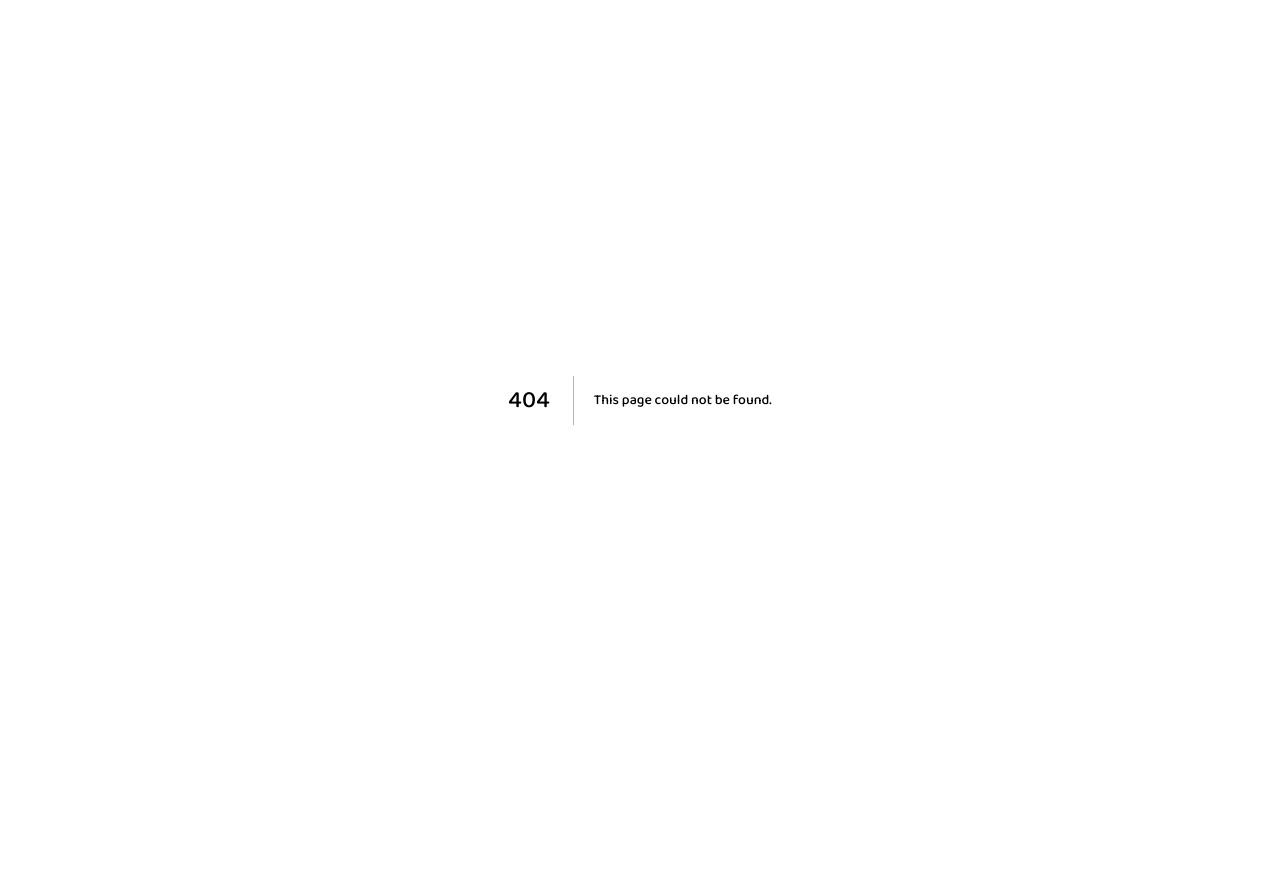
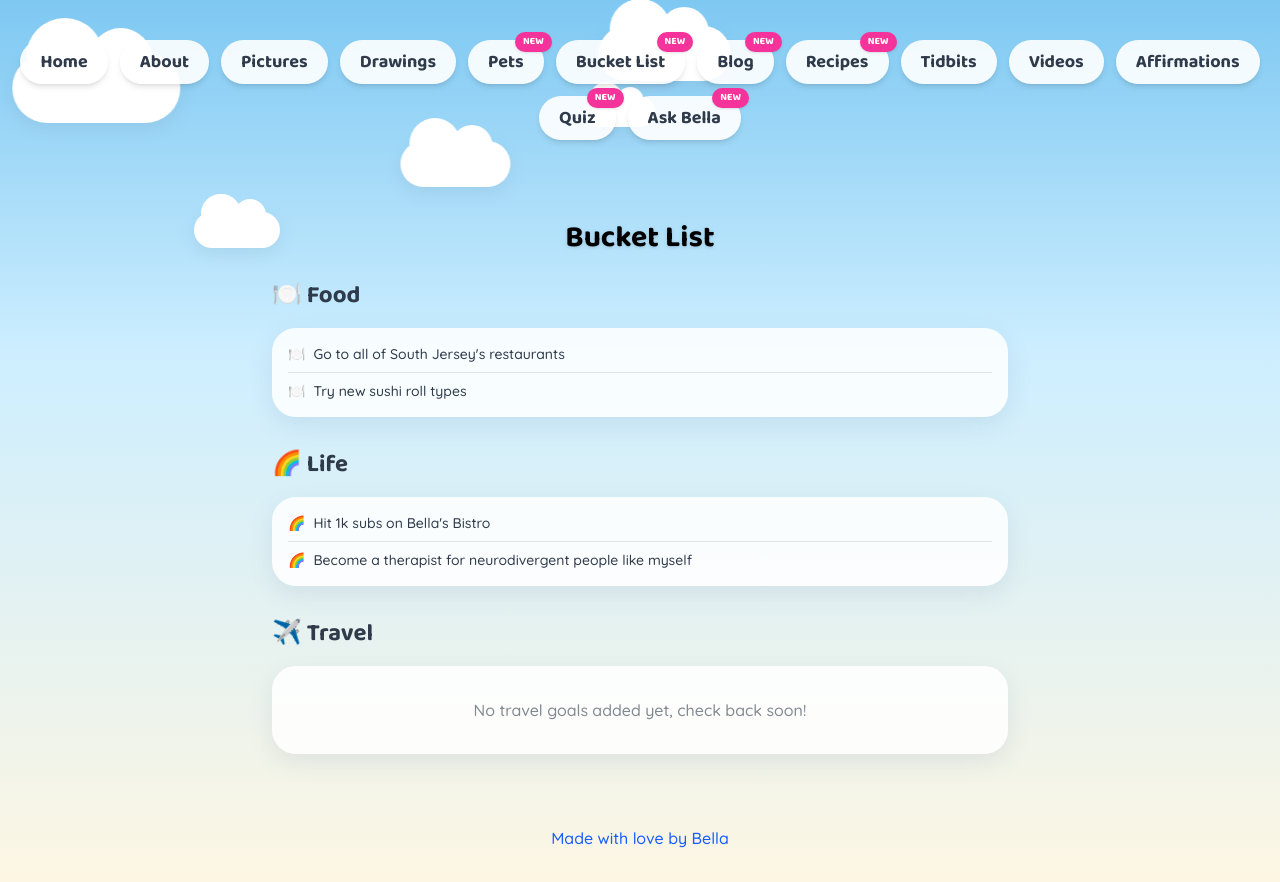
Before and after one commit to gregorylebed-code/bella-website, a Next.js app: page /bucket-list in a window 1280 px wide. Before the commit this address had no page. Before the commit the page ends 800 px from the top, so only its background shows below. Built offline with nearby package versions, Linux system fonts and the light colour scheme.

Commit message:
Add Bucket List page with Food, Life, and Travel sections

```diff
--- a/src/app/NavBar.tsx
+++ b/src/app/NavBar.tsx
@@ -6,6 +6,7 @@ const links: [string, string][] = [
   ["Pictures", "/pictures"],
   ["Drawings", "/drawings"],
   ["Pets", "/pets"],
+  ["Bucket List", "/bucket-list"],
   ["Blog", "/blog"],
   ["Recipes", "/recipes"],
   ["Tidbits", "/tidbits"],
--- /dev/null
+++ b/src/app/bucket-list/page.tsx
@@ -0,0 +1,61 @@
+import Clouds from "../Clouds";
+import NavBar from "../NavBar";
+import EmptyState from "../EmptyState";
+import { bucketList } from "../content";
+
+const sections: { key: keyof typeof bucketList; label: string; emoji: string }[] = [
+  { key: "food", label: "Food", emoji: "🍽️" },
+  { key: "life", label: "Life", emoji: "🌈" },
+  { key: "travel", label: "Travel", emoji: "✈️" },
+];
+
+export default function BucketListPage() {
+  return (
+    <main className="relative flex-1">
+      <Clouds />
+      <div className="relative z-10 pt-10">
+        <NavBar />
+      </div>
+
+      <section className="relative z-10 max-w-3xl mx-auto px-4 py-10">
+        <h2 className="heading-font text-3xl font-bold text-black drop-shadow mb-6 text-center">
+          Bucket List
+        </h2>
+
+        <div className="flex flex-col gap-8">
+          {sections.map(({ key, label, emoji }) => {
+            const items = bucketList[key];
+            return (
+              <div key={key}>
+                <h3 className="heading-font text-2xl font-bold mb-4">
+                  {emoji} {label}
+                </h3>
+                {items.length === 0 ? (
+                  <EmptyState text={`No ${label.toLowerCase()} goals added yet, check back soon!`} />
+                ) : (
+                  <div className="card p-4">
+                    <ul className="flex flex-col gap-2">
+                      {items.map((item) => (
+                        <li
+                          key={item}
+                          className="flex items-start gap-2 text-sm border-b border-black/10 pb-2 last:border-0 last:pb-0"
+                        >
+                          <span>{emoji}</span>
+                          <span className="font-medium">{item}</span>
+                        </li>
+                      ))}
+                    </ul>
+                  </div>
+                )}
+              </div>
+            );
+          })}
+        </div>
+      </section>
+
+      <footer className="relative z-10 text-center py-8 text-blue-600 font-medium">
+        Made with love by Bella
+      </footer>
+    </main>
+  );
+}
--- a/src/app/content.ts
+++ b/src/app/content.ts
@@ -70,6 +70,16 @@ export const pets: {
     dislikes: ["Cuddles (like me)"],
   },
 ];
+
+// -----------------------------
+// BUCKET LIST
+// Sorted into Food, Life, and Travel. Add as many as you want.
+// -----------------------------
+export const bucketList: { food: string[]; life: string[]; travel: string[] } = {
+  food: ["Go to all of South Jersey's restaurants", "Try new sushi roll types"],
+  life: ["Hit 1k subs on Bella's Bistro", "Become a therapist for neurodivergent people like myself"],
+  travel: [],
+};
 
 // -----------------------------
 // PICTURES
@@ -289,4 +299,5 @@ export const sectionUpdates: Record<string, string> = {
   Quiz: "2026-08-01",
   "Ask Bella": "2026-08-08",
   Pets: "2026-08-14",
+  "Bucket List": "2026-08-14",
 };
```
